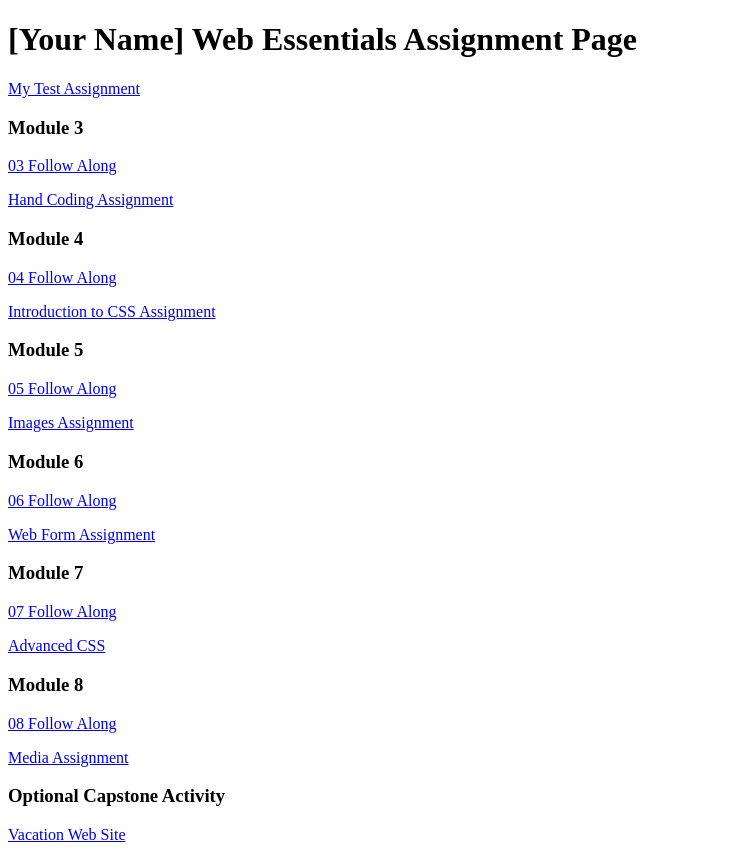
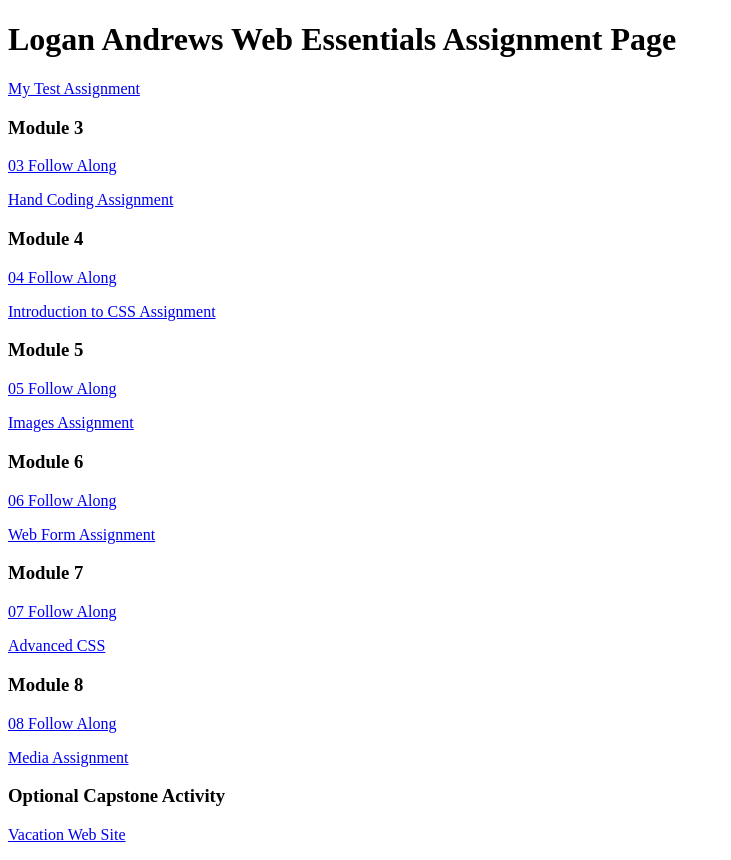
Before and after one commit to LoganPAAndrews/dwdd1600, a plain HTML site: page index.html in a window 1280 px wide. Shown: the whole page, without its empty margins (0-731 px from the left). Drawn offline with Linux system fonts and the light colour scheme.

Commit message:
Added my name

```diff
--- a/index.html
+++ b/index.html
@@ -6,7 +6,7 @@
 		<title>dwdd 1600 assignment list page</title>
 	</head>
 	<body>
-		<h1>[Your Name] Web Essentials Assignment Page</h1>
+		<h1>Logan Andrews Web Essentials Assignment Page</h1>
 		<p><a href="01test">My Test Assignment</a></p>
 
 		<h3>Module 3</h3>
```
